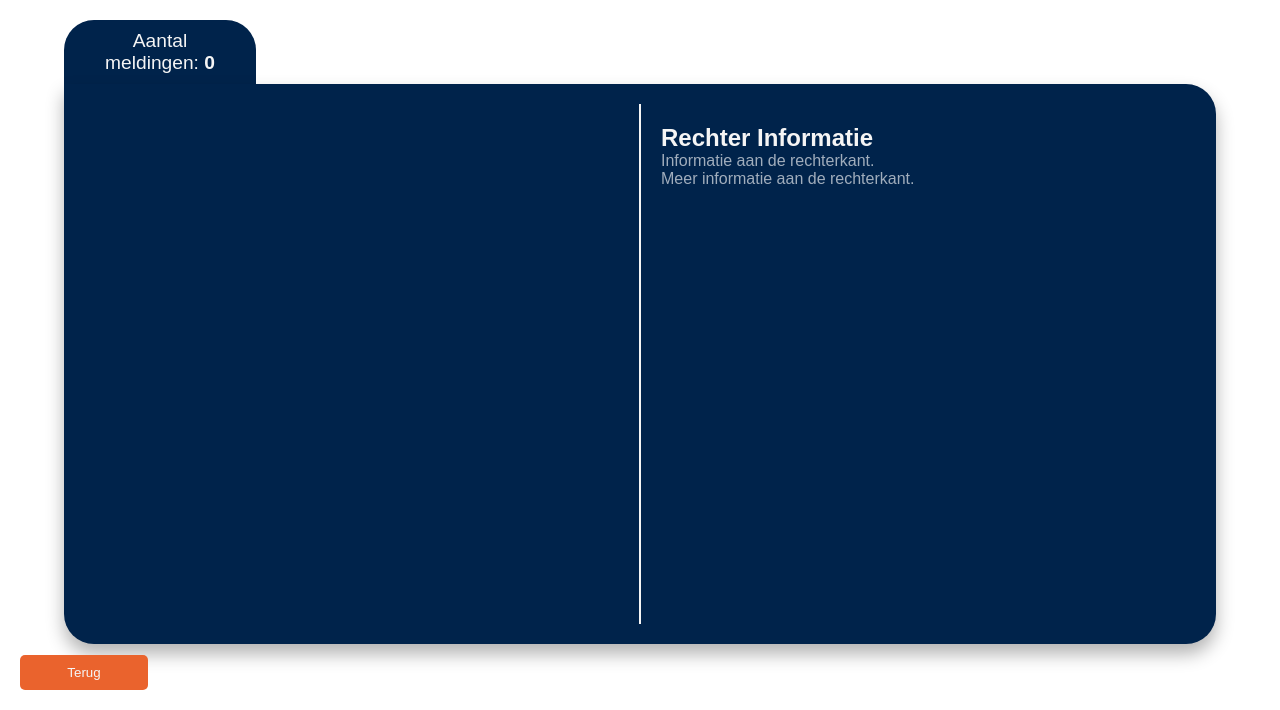
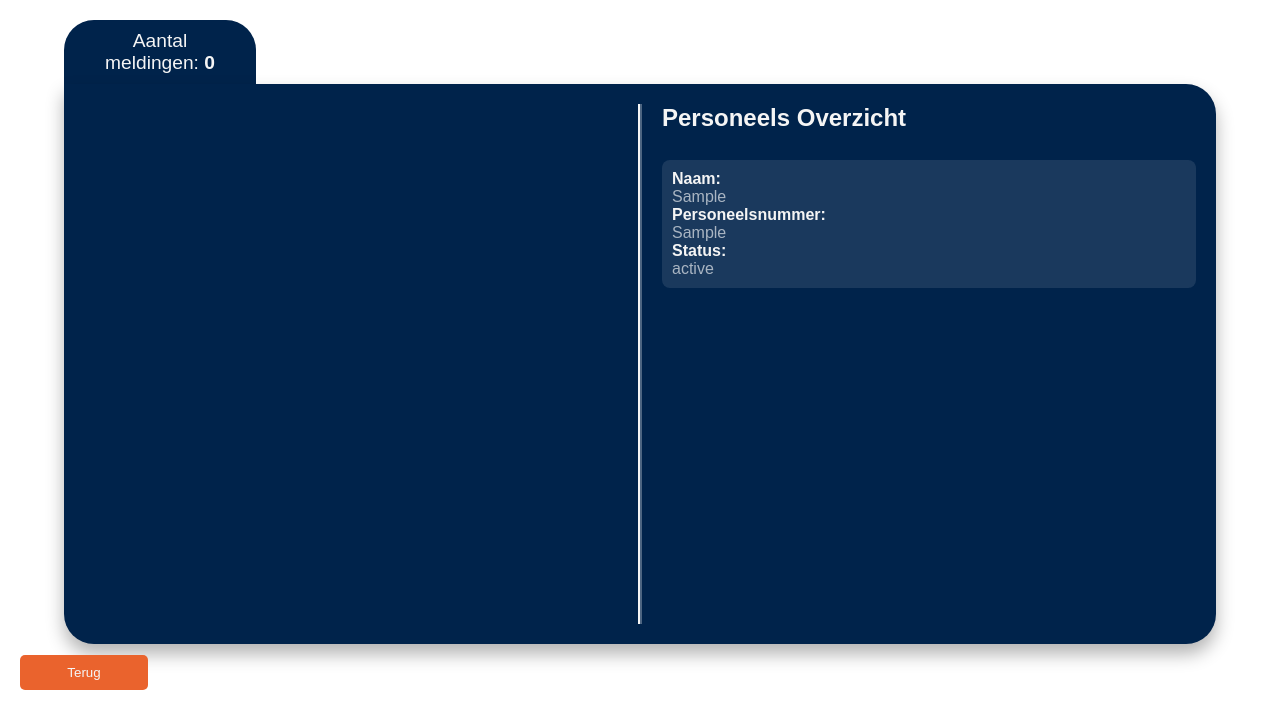
Before and after one commit to Wadih2006/Examen_Intergarde_official, a PHP site: page /zuid-limburg.php in a window 1280 px wide. Shown: the part 90-800 px from the top of the page. Run offline with PHP 8.4, Linux system fonts and the light colour scheme; the visitor is signed in with stand-in values (Sample User, id 1); tables that the repository leaves empty or names only in its code hold one stand-in row (values such as "Sample post"); some web fonts are replaced.

Commit message:
versie 2.0
added personeels overzicht in all the dashboards

```diff
--- a/meldingen/zuid-limburg.php
+++ b/meldingen/zuid-limburg.php
@@ -19,6 +19,11 @@
     $countRow = mysqli_fetch_assoc($countResult);
     $totalMeldingen = $countRow['total'];
 
+    $personeelResult = mysqli_query($con, "SELECT * FROM personeel");
+   if (!$personeelResult) {
+       echo "Fout bij het ophalen van personeel: " . mysqli_error($con);
+       exit();
+   }
 
    if (!$result) {
        echo "Fout bij het ophalen van meldingen: " . mysqli_error($con);
@@ -47,7 +52,7 @@
             <h1>Zuid-Limburg</h1>
         </div>
 
-        <a href="../php/logout.php">
+        <a href="../login/logout.php">
             <button class="btn">Log Out</button>
         </a>
     </div>
@@ -92,13 +97,22 @@
             </div>
                     <div class="vertical-line"></div>
 
-            <div class="content-right">
-                <h2>Rechter Informatie</h2>
-                <p>Informatie aan de rechterkant.</p>
-                <p>Meer informatie aan de rechterkant.</p>
-            </div>
-
-            </div>
+            <!-- Rechter sectie -->
+        <div class="right-section">
+            <!-- Personeelsinformatie hier weergeven -->
+            <h2>Personeels Overzicht</h2><br>
+            <?php
+            // Personeel informatie tonen als een lijst onder de "Rechter Informatie"
+            while ($row = mysqli_fetch_assoc($personeelResult)) {
+                echo "<div class='personeel-item'>
+                        <strong>Naam:</strong> <p> {$row['naam']}<br>
+                        <strong>Personeelsnummer:</strong> <p> {$row['personeelsnummer']}<br>
+                        <strong>Status:</strong> <p> {$row['status']}
+                      </div>";
+            }
+            ?>
+        </div>
+    </div>
 
         </div>
 
--- a/php/config.php
+++ b/php/config.php
@@ -1,5 +1,5 @@
 <?php
 
- $con = mysqli_connect("localhost","root","","intergarde") or die("Couldn't connect");
+ $con = mysqli_connect("localhost","root","root","intergarde") or die("Couldn't connect");
 
 ?>
--- a/style/meldingen.css
+++ b/style/meldingen.css
@@ -172,3 +172,21 @@
 .btn-delete:hover {
     background-color: #c02b35;
 }
+
+.right-section {
+    width: 50%;
+    padding-left: 20px;
+    border-left: 2px solid rgba(255, 255, 255, 0.3);
+    overflow-y: auto;
+}
+.personeel-item {
+    background-color: rgba(255, 255, 255, 0.1);
+    padding: 10px;
+    margin-top: 10px;
+    border-radius: 8px;
+
+}
+
+.personeel-item p {
+    color: rgba(255, 255, 255, 0.626);
+}
```
Also changed, not shown: meldingen/noord-brabant.php (+23 -6 lines), meldingen/noord-limburg.php (+22 -8 lines).
